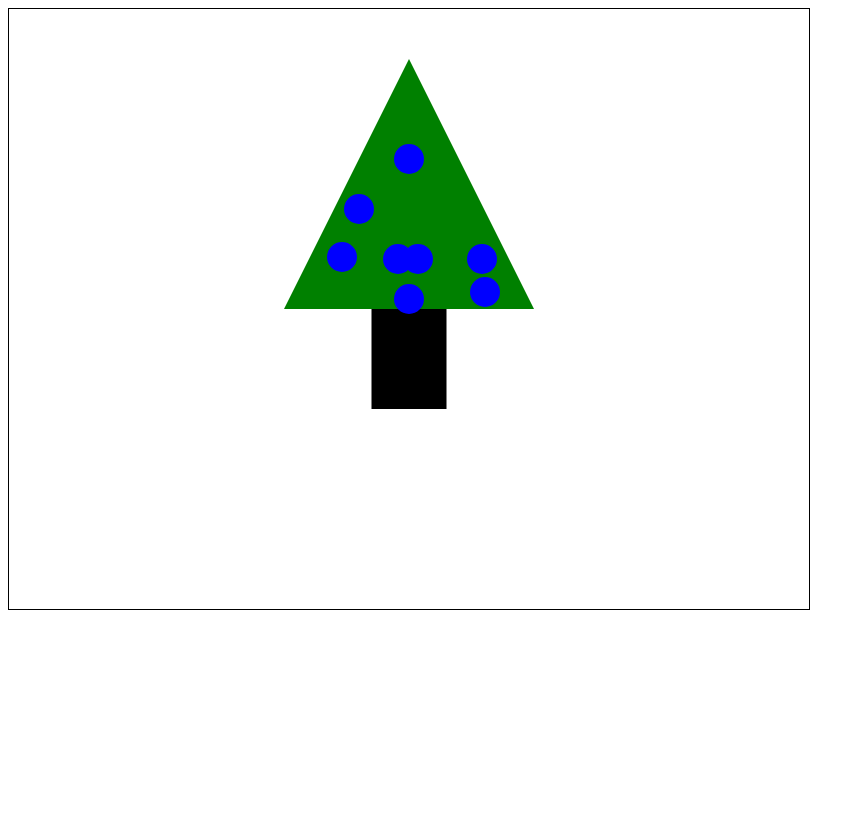
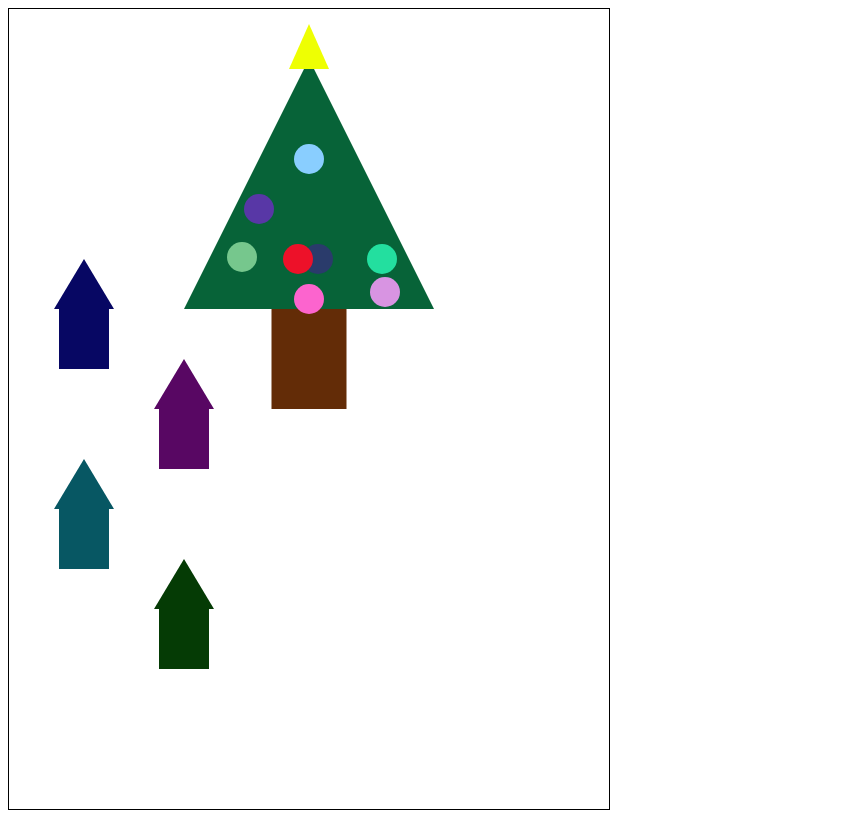
Before and after one commit to rwijs1610/prog-java-script, a plain HTML site: page module2/opdrachtkerstkaart/index.html in a window 1280 px wide. Shown: the whole page, without its empty margins (0-865 px from the left). Before the commit the page ends 800 px from the top, so only its background shows below. Drawn offline with Linux system fonts and the light colour scheme.

Commit message:
kerstkaart commit

```diff
--- a/module2/opdrachtkerstkaart/index.html
+++ b/module2/opdrachtkerstkaart/index.html
@@ -7,6 +7,6 @@
     <script src="main.js" defer></script>
 </head>
 <body>
-    <canvas id="canvasId" width="800" height="600" style="border: 1px solid black"> </canvas>
+    <canvas id="canvasId" width="600" height="800" style="border: 1px solid black"> </canvas>
 </body>
 </html>
--- a/module2/opdrachtkerstkaart/main.js
+++ b/module2/opdrachtkerstkaart/main.js
@@ -1,64 +1,125 @@
 const canvas = document.getElementById("canvasId");
 const g = canvas.getContext("2d");
 
+function getRandomRgbColor() {
+  const r = Math.floor(Math.random() * 256); // Random number between 0-255
+  const g = Math.floor(Math.random() * 256);
+  const b = Math.floor(Math.random() * 256);
+  return 'rgb(' + r + ', ' + g + ', ' + b + ')';
+}
+function getRandomPosition() {
+  const x = Math.floor(Math.random() * 256); // Random number between 0-255
+  const y = Math.floor(Math.random() * 256);
+  return x + ', ' + y;
+}
 //800, 600
+
+
 g.beginPath();
-g.fillRect(362.5, 300, 75, 100);
-g.fillStyle = "brown";
+g.fillStyle = "#632C07";
+g.fillRect(262.5, 300, 75, 100);
+g.closePath();
 g.stroke();
 
 g.beginPath();
-g.moveTo(275, 300); //punt 1
-g.lineTo(400, 50); //punt 2
-g.lineTo(525, 300); //punt 3
+g.moveTo(175, 300); //punt 1 275
+g.lineTo(300, 50); //punt 2 400
+g.lineTo(425, 300); //punt 3 525
 g.closePath();
-g.fillStyle = "green";
+g.fillStyle = "#076338";
+g.fill();
+g.beginPath();
+g.fillStyle = "#eeff03ff";
+g.moveTo(280, 60); //punt 1 275
+g.lineTo(300, 15); //punt 2 400
+g.lineTo(320, 60); //punt 3 525
+g.closePath();
 g.fill();
 
 g.beginPath();
-g.arc(350, 200, 15, 0, Math.PI * 2);
-g.closePath(); // x, y, radius, startAngle, endAngle
-g.fillStyle = "blue";
+g.fillStyle = "#070763";
+g.fillRect(50, 300, 50, 60);
+g.moveTo(45, 300);
+g.lineTo(75, 250);
+g.lineTo(105, 300);
+g.closePath();
+g.fillStyle = "#070763";
 g.fill();
 
 g.beginPath();
-g.arc(400, 150, 15, 0, Math.PI * 2);
-g.closePath(); // x, y, radius, startAngle, endAngle
-g.fillStyle = "blue";
+g.fillStyle = "#580763";
+g.fillRect(150, 400, 50, 60);
+g.moveTo(145, 400);
+g.lineTo(175, 350);
+g.lineTo(205, 400);
+g.fillStyle = "#580763";
+g.closePath();
 g.fill();
 
 g.beginPath();
-g.arc(333, 248, 15, 0, Math.PI * 2);
-g.closePath(); // x, y, radius, startAngle, endAngle
-g.fillStyle = "blue";
+g.fillStyle = "#075763";
+g.fillRect(50, 500, 50, 60);
+g.moveTo(45, 500);
+g.lineTo(75, 450);
+g.lineTo(105, 500);
+g.fillStyle = "#075763";
+g.closePath();
 g.fill();
 
 g.beginPath();
-g.arc(473, 250, 15, 0, Math.PI * 2);
-g.closePath(); // x, y, radius, startAngle, endAngle
-g.fillStyle = "blue";
+g.fillStyle = "#053B05";
+g.fillRect(150, 600, 50, 60);
+g.fillStyle = "#053B05";
+g.moveTo(145, 600);
+g.lineTo(175, 550);
+g.lineTo(205, 600);
+g.closePath();
 g.fill();
 
 g.beginPath();
-g.arc(400, 290, 15, 0, Math.PI * 2);
+g.arc(250, 200, 15, 0, Math.PI * 2);
 g.closePath(); // x, y, radius, startAngle, endAngle
-g.fillStyle = "blue";
+g.fillStyle = getRandomRgbColor();
 g.fill();
 
 g.beginPath();
-g.arc(476, 283, 15, 0, Math.PI * 2);
+g.arc(300, 150, 15, 0, Math.PI * 2);
 g.closePath(); // x, y, radius, startAngle, endAngle
-g.fillStyle = "blue";
+g.fillStyle = getRandomRgbColor();
 g.fill();
 
 g.beginPath();
-g.arc(409, 250, 15, 0, Math.PI * 2);
+g.arc(233, 248, 15, 0, Math.PI * 2);
 g.closePath(); // x, y, radius, startAngle, endAngle
-g.fillStyle = "blue";
+g.fillStyle = getRandomRgbColor();
 g.fill();
 
 g.beginPath();
-g.arc(389, 250, 15, 0, Math.PI * 2);
+g.arc(373, 250, 15, 0, Math.PI * 2);
 g.closePath(); // x, y, radius, startAngle, endAngle
-g.fillStyle = "blue";
+g.fillStyle = getRandomRgbColor();
 g.fill();
+
+g.beginPath();
+g.arc(300, 290, 15, 0, Math.PI * 2);
+g.closePath(); // x, y, radius, startAngle, endAngle
+g.fillStyle = getRandomRgbColor();
+g.fill();
+
+g.beginPath();
+g.arc(376, 283, 15, 0, Math.PI * 2);
+g.closePath(); // x, y, radius, startAngle, endAngle
+g.fillStyle = getRandomRgbColor();
+g.fill();
+
+g.beginPath();
+g.arc(309, 250, 15, 0, Math.PI * 2);
+g.closePath(); // x, y, radius, startAngle, endAngle
+g.fillStyle = getRandomRgbColor();
+g.fill();
+
+g.beginPath();
+g.arc(289, 250, 15, 0, Math.PI * 2);
+g.closePath(); // x, y, radius, startAngle, endAngle
+g.fillStyle = getRandomRgbColor();
+g.fill();
```
